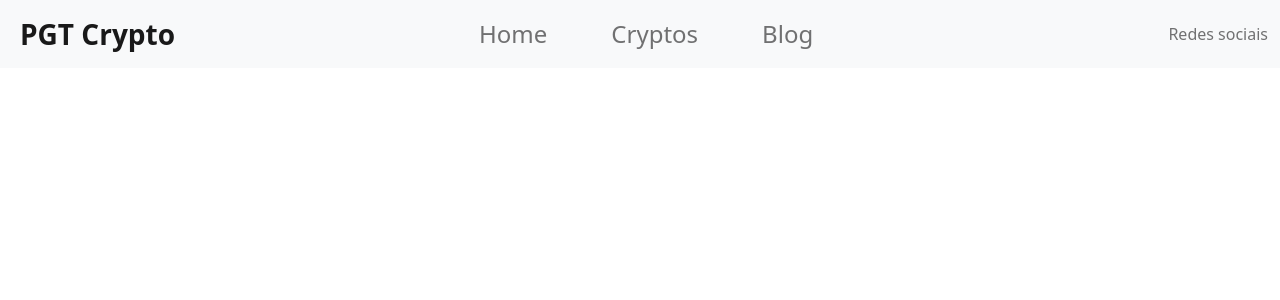
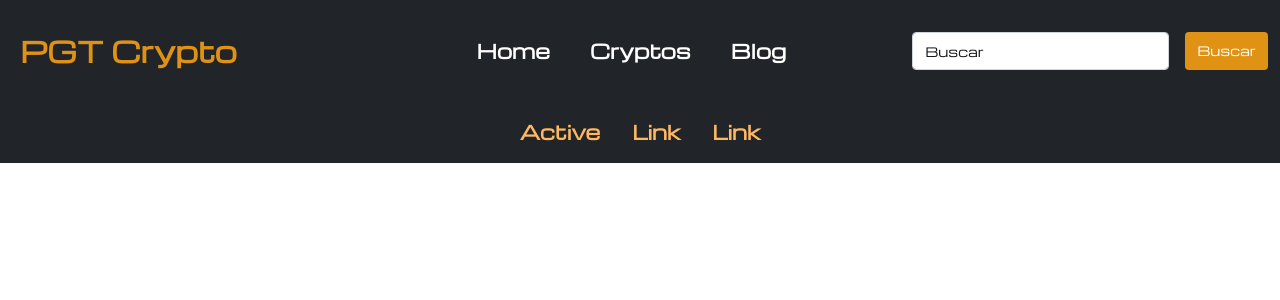
Before and after one commit to paulogrillo/blog-client-angular, an Angular app: page / in a window 1280 px wide. Shown: the top 300 px of the page. Built offline with nearby package versions, Linux system fonts and the light colour scheme.

Commit message:
updated rodape and updated menu

```diff
--- a/src/app/app.component.html
+++ b/src/app/app.component.html
@@ -1 +1,2 @@
 <app-menu></app-menu>
+<app-rodape></app-rodape>
--- a/src/app/menu/menu.component.css
+++ b/src/app/menu/menu.component.css
@@ -0,0 +1,48 @@
+.btn-outline-success {
+    color: rgb(255, 255, 255) !important;
+    background-color: #e09214 !important;
+    border: #e09214 !important;
+    transition: 500ms !important;
+
+}
+
+.btn-outline-success:hover {
+    background-color: #e09214c0  !important;
+
+}
+.navbar-brand{
+    color: #e09214  !important;
+    transition: 500ms !important;
+}
+.navbar-brand:hover{
+    transition: 500ms;
+    color: #e09214 !important;
+    background: -webkit-linear-gradient(#eee, #e0921477);
+    -webkit-background-clip: text;
+    -webkit-text-fill-color: #e0921498;
+
+}
+.navbar-brand{
+    font-family: 'Michroma', sans-serif;
+}
+.nav-link {
+    font-family: 'Michroma', sans-serif;
+    font-size: 1.2rem !important;
+    font-weight: 700;
+}
+
+.nav-link:hover{
+    color: #FFB761  !important;
+    transition: 500ms !important;
+}
+
+::placeholder{
+    color: #161615;
+    font-family: 'Michroma', sans-serif;
+    font-size: 0.8rem !important;
+}
+
+.btn{
+    font-family: 'Michroma', sans-serif;
+    font-size: 0.8rem !important;
+}
--- a/src/app/menu/menu.component.html
+++ b/src/app/menu/menu.component.html
@@ -1,27 +1,34 @@
 
 
-      <nav class="navbar navbar-expand-lg navbar-light bg-light">
+
+      <!--Navbar-->
+      <nav class="navbar navbar-expand-lg navbar-light bg-dark">
         <div class="container-fluid">
-          <a class="navbar-brand fs-3 fw-bolder ms-2 me-5" href="#">PGT Crypto</a>
+          <!--Logo-->
+          <a class="navbar-brand fs-3 fw-bolder ms-2 me-2 text-white" href="#">PGT Crypto</a>
           <div style="width: 200px;"></div>
           <button class="navbar-toggler" type="button" data-bs-toggle="collapse" data-bs-target="#navbarText" aria-controls="navbarText" aria-expanded="false" aria-label="Toggle navigation">
             <span class="navbar-toggler-icon"></span>
           </button>
+          <!--Menu-->
           <div class="collapse navbar-collapse " id="navbarText">
             <ul class="navbar-nav me-auto mb-2 mb-lg-0 ">
-              <li class="nav-item ms-5">
-                <a class="nav-link fs-4" aria-current="page" href="#">Home</a>
+              <li class="nav-item ms-4">
+                <a class="nav-link fs-4 text-white" aria-current="page" href="#">Home</a>
               </li>
-              <li class="nav-item ms-5">
-                <a class="nav-link  fs-4" href="#">Cryptos</a>
+              <li class="nav-item ms-4">
+                <a class="nav-link  fs-4 text-white" href="#">Cryptos</a>
               </li>
-              <li class="nav-item ms-5">
-                <a class="nav-link  fs-4" href="#">Blog</a>
+              <li class="nav-item ms-4">
+                <a class="nav-link  fs-4 text-white" href="#">Blog</a>
               </li>
             </ul>
-            <span class="navbar-text">
-              Redes sociais
-            </span>
+            <!--Search-->
+            <form class="form-inline my-4 my-lg-4" style="display: flex; ">
+              <input class="form-control mr-sm-2 fs-6" type="search" placeholder="Buscar" aria-label="Search">
+              <button class="btn btn-outline-success my-2 my-sm-0 fs-5 ms-3" type="submit"
+              >Buscar</button>
+            </form>
           </div>
         </div>
       </nav>
--- a/src/app/rodape/rodape.component.css
+++ b/src/app/rodape/rodape.component.css
@@ -0,0 +1,37 @@
+.btn-outline-success {
+    color: rgb(255, 255, 255) !important;
+    background-color: #e09214 !important;
+    border: #e09214 !important;
+    transition: 500ms !important;
+
+}
+
+.btn-outline-success:hover {
+    background-color: #e09214c0  !important;
+
+}
+
+
+.nav-link {
+    font-family: 'Michroma', sans-serif;
+    font-size: 1.2rem !important;
+    font-weight: 700;
+
+    color: #FFB761  !important;
+}
+
+.nav-link:hover{
+    color: #ffffff  !important;
+    transition: 500ms !important;
+}
+
+::placeholder{
+    color: #161615;
+    font-family: 'Michroma', sans-serif;
+    font-size: 0.8rem !important;
+}
+
+.btn{
+    font-family: 'Michroma', sans-serif;
+    font-size: 0.8rem !important;
+}
--- a/src/app/rodape/rodape.component.html
+++ b/src/app/rodape/rodape.component.html
@@ -1 +1,20 @@
-<p>rodape works!</p>
+
+
+<!--Navbar-->
+<nav class="navbar navbar-expand-lg justify-content-center bg-dark">
+  <div class="container-fluid justify-content-center">
+
+
+      <ul class="nav justify-content-center">
+        <li class="nav-item">
+          <a class="nav-link active" href="#">Active</a>
+        </li>
+        <li class="nav-item">
+          <a class="nav-link" href="#">Link</a>
+        </li>
+        <li class="nav-item">
+          <a class="nav-link" href="#">Link</a>
+        </li>
+      </ul>
+  </div>
+</nav>
--- a/src/index.html
+++ b/src/index.html
@@ -6,6 +6,11 @@
   <base href="/">
   <meta name="viewport" content="width=device-width, initial-scale=1">
   <link rel="icon" type="image/x-icon" href="favicon.ico">
+
+  <!--Import fonts-google-->
+  <link rel="preconnect" href="https://fonts.googleapis.com">
+  <link rel="preconnect" href="https://fonts.gstatic.com" crossorigin>
+  <link href="https://fonts.googleapis.com/css2?family=Michroma&display=swap" rel="stylesheet">
 </head>
 <body>
   <app-root></app-root>
```
